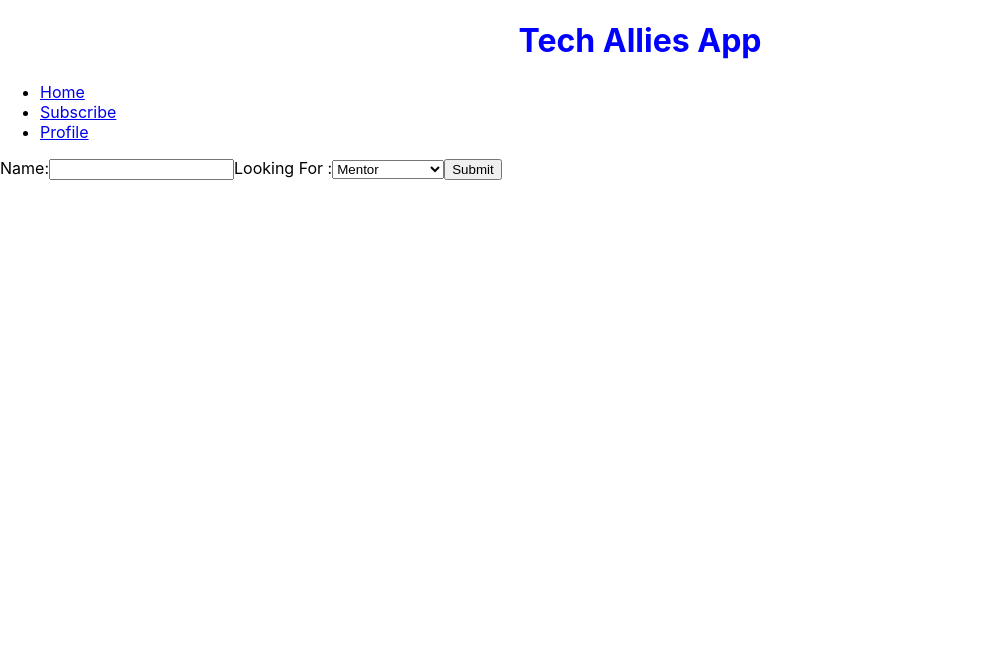
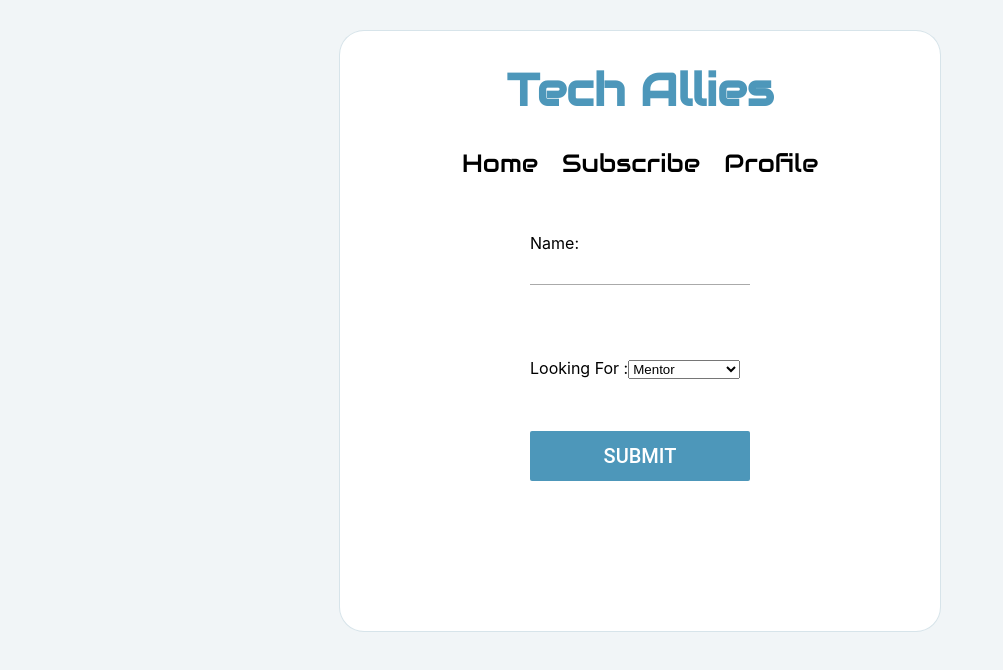
Before and after one commit to womendrivendev/google-oct-2018, a React (Create React App) app in the folder ta/: page / in a window 1280 px wide. Shown: the top 670 px of the page, without its empty margins (0-1003 px from the left). Built offline with nearby package versions, Linux system fonts and the light colour scheme.

Commit message:
design of the title and menu

```diff
--- a/ta/public/index.html
+++ b/ta/public/index.html
@@ -5,6 +5,8 @@
     <link rel="shortcut icon" href="%PUBLIC_URL%/favicon.ico">
     <meta name="viewport" content="width=device-width, initial-scale=1, shrink-to-fit=no">
     <meta name="theme-color" content="#000000">
+    <link href="https://fonts.googleapis.com/css?family=Audiowide" rel="stylesheet">
+
     <!--
       manifest.json provides metadata used when your web app is added to the
       homescreen on Android. See https://developers.google.com/web/fundamentals/web-app-manifest/
--- a/ta/src/App.scss
+++ b/ta/src/App.scss
@@ -1,6 +1,138 @@
-.App {
-  h1 {
-    text-align: center;
-    color: blue;
+:root {
+  --blue: #4d97ba;
+}
+
+*:focus {
+  outline: none;
+}
+
+body {
+  display: flex;
+  justify-content: center;
+  background-color: #bcd1db33;
+  .App {
+    width: 600px;
+    height: 600px;
+    background-color: white;
+    border: 1px solid #bcd1db96;
+    display: flex;
+    flex-direction: column;
+    align-items: center;
+    margin-top: 30px;
+    border-radius: 25px;
+    .header {
+      h1 {
+        color: var(--blue);
+        font-size: 45px;
+        margin-bottom: 0px;
+      }
+      font-family: Audiowide;
+      display: flex;
+      flex-direction: column;
+      align-items: center;
+    }
+    ul {
+      display: flex !important;
+      list-style-type: none !important;
+      padding: 0;
+      .left a:hover {
+        /*Transition*/
+        -webkit-transition: All 0.5s ease;
+        -moz-transition: All 0.5s ease;
+        -o-transition: All 0.5s ease;
+
+        /*Transform*/
+        -webkit-transform: rotate(-10deg) scale(1.2);
+        -moz-transform: rotate(-10deg) scale(1.2);
+        -o-transform: rotate(-10deg) scale(1.2);
+      }
+
+      .right a:hover {
+        /*Transition*/
+        -webkit-transition: All 0.5s ease;
+        -moz-transition: All 0.5s ease;
+        -o-transition: All 0.5s ease;
+
+        /*Transform*/
+        -webkit-transform: rotate(10deg) scale(1.2);
+        -moz-transform: rotate(10deg) scale(1.2);
+        -o-transform: rotate(10deg) scale(1.2);
+      }
+
+      ul li {
+        float: left;
+        list-style: none;
+        margin-right: 1em;
+        margin: 0 20px!important;
+      }
+
+      li a {
+        color: black;
+        text-decoration: none;
+        float: left;
+        font-size: 25px;
+        padding: 12px;
+      }
+
+      li a:hover {
+        color: var(--blue);
+
+        -webkit-transform: rotate(-10deg) scale(1.2);
+        -moz-transform: rotate(-10deg) scale(1.2);
+        -o-transform: rotate(-10deg) scale(1.2);
+      }
+    }
+    form {
+      height: 300px;
+      justify-content: space-around;
+      display: flex;
+      flex-direction: column;
+      input[type="text"] {
+        display: block;
+        box-sizing: border-box;
+        margin-bottom: 20px;
+        padding: 4px;
+        width: 220px;
+        height: 32px;
+        border: none;
+        border-bottom: 1px solid #aaa;
+        font-family: "Roboto", sans-serif;
+        font-weight: 400;
+        font-size: 15px;
+        transition: 0.2s ease;
+      }
+
+      input[type="text"]:focus {
+        border-bottom: 2px solid var(--blue);
+        color: var(--blue);
+        transition: 0.2s ease;
+      }
+
+      input[type="submit"] {
+        font-size: 20px;
+        height: 50px;
+        background: var(--blue);
+        border: none;
+        border-radius: 2px;
+        color: #fff;
+        font-family: "Roboto", sans-serif;
+        font-weight: 500;
+        text-transform: uppercase;
+        transition: 0.1s ease;
+        cursor: pointer;
+      }
+
+      input[type="submit"]:hover {
+        opacity: 0.8;
+        box-shadow: 0 2px 4px var(--blue);
+        transition: 0.1s ease;
+      }
+
+      input[type="submit"]:active {
+        opacity: 1;
+        box-shadow: 0 1px 2px var(--blue);
+        transition: 0.1s ease;
+      }
+    }
   }
 }
--- a/ta/src/components/Header.js
+++ b/ta/src/components/Header.js
@@ -4,12 +4,12 @@ import { Link } from "react-router-dom"
 class Header extends Component {
   render() {
     return (
-      <div>
-        <h1>Tech Allies App</h1>
-          <ul>
-            <li><Link to="/">Home</Link></li>
-            <li><Link to="/subscribe">Subscribe</Link></li>
-            <li><Link to="/profile">Profile</Link></li>
+      <div className="header">
+        <h1>Tech Allies</h1>
+          <ul className="headerMenu">
+            <li className="left"><Link to="/">Home</Link></li>
+            <li className="right"><Link to="/subscribe">Subscribe</Link></li>
+            <li className="left"><Link to="/profile">Profile</Link></li>
           </ul>
       </div>
     )
--- a/ta/src/subscription.js
+++ b/ta/src/subscription.js
@@ -10,9 +10,9 @@ class Subscription extends Component {
       <form>
         <label>
           Name:
-          <input type="text" name="name" />
+          <input type="text" name="name" autocomplete="off"/>
         </label>
-        <label>
+        <label class="custom-select">
           Looking For :
           <select value={this.state.value} onChange={this.handleChange}>
             <option value="mentor">Mentor</option>
```
Also changed, not shown: 1 other file (tests, documents, lock files or other folders).
